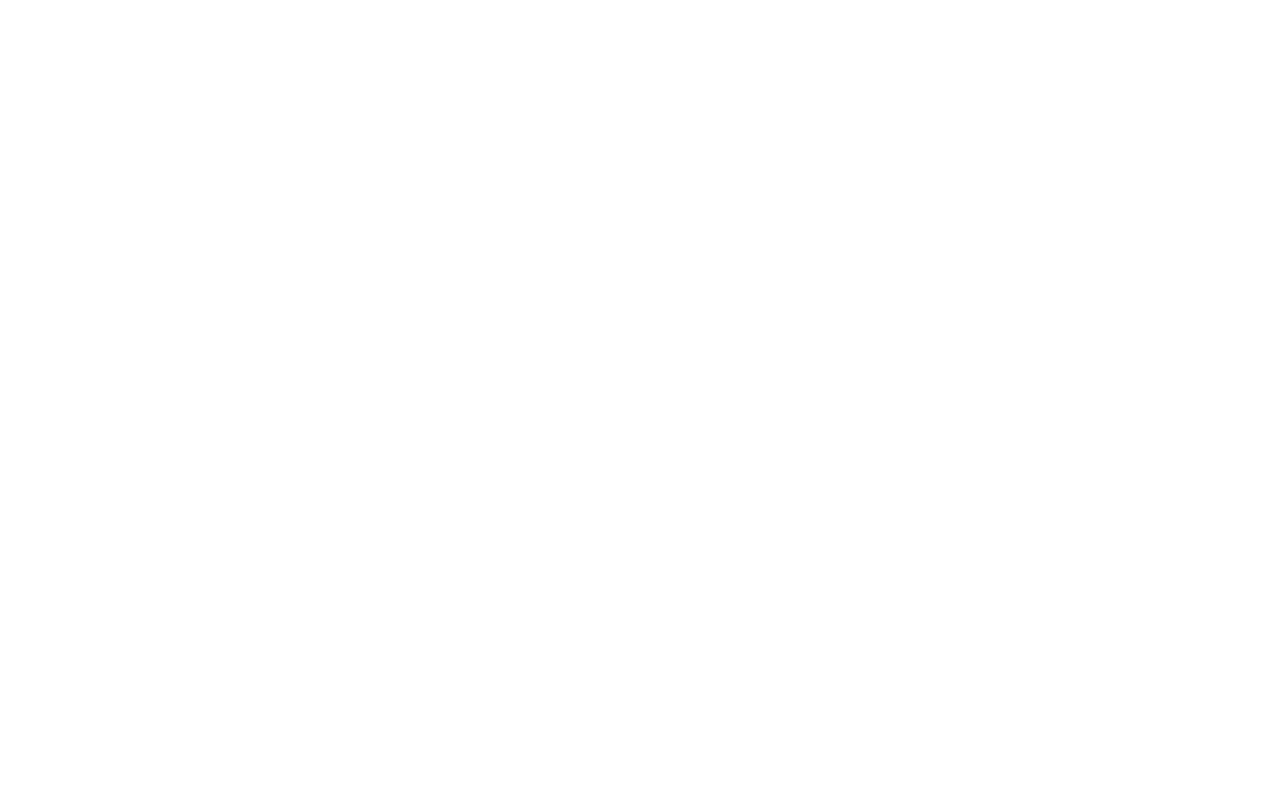
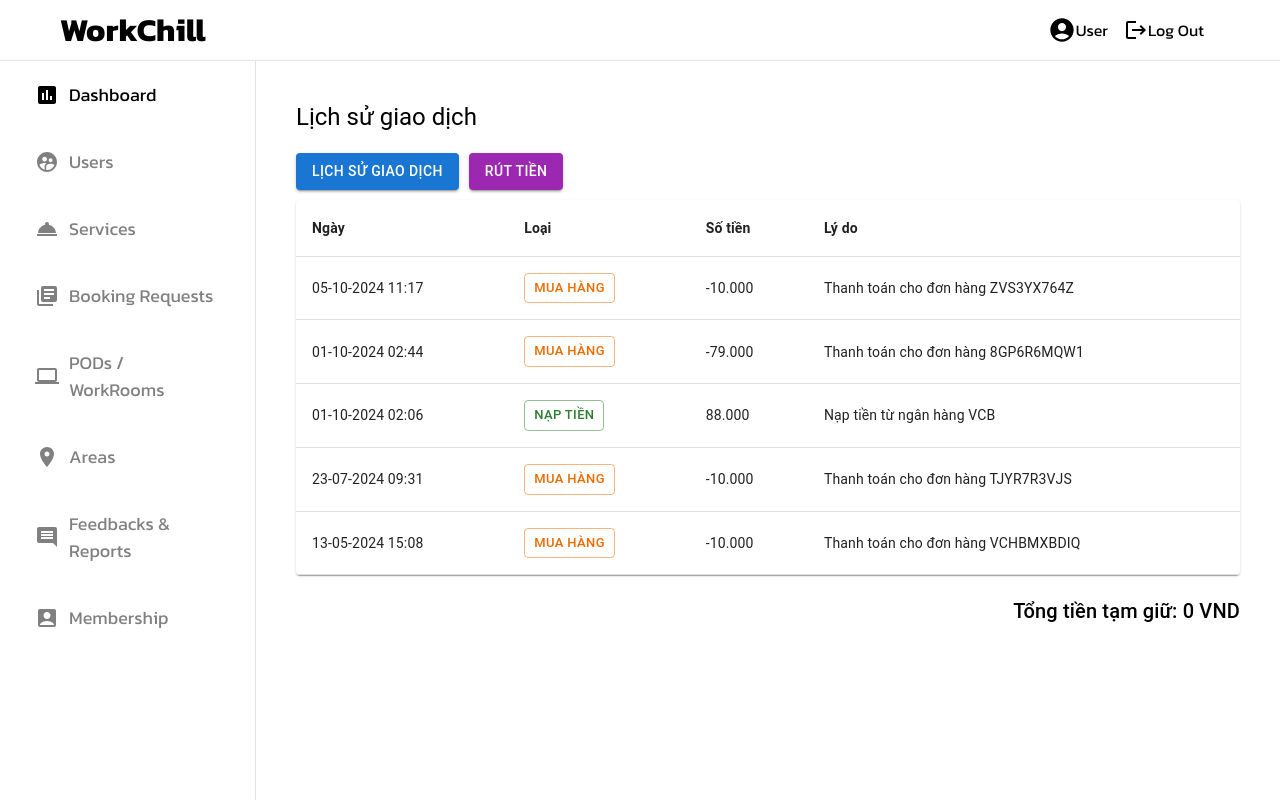
Before and after one commit to OtakuIsMe/Fall2024SWD392_SE1704_Nhom7, a React (Vite) app in the folder FE/: page /transaction-history in a window 1280 px wide. Before the commit this address had no page. Built offline with nearby package versions, Linux system fonts and the light colour scheme.

Commit message:
UI Transaction

```diff
--- a/FE/src/App.tsx
+++ b/FE/src/App.tsx
@@ -15,7 +15,7 @@
 import RoomManagement from "./Pages/Admin/RoomManagement/RoomManagement.tsx";
 import FRManagement from "./Pages/Admin/F&RManagement/F&RManagement.tsx";
 import MembershipManagement from "./Pages/Admin/MembershipManagement/MembershipManagement.tsx";
-
+import TransactionHistory from "./Pages/Customer/TransactionHistory/TransactionHistory.tsx";
 const App: React.FC = () => {
   const location = useLocation();
 
@@ -42,6 +42,7 @@
             <Route path="/feedbacks&reports" element={<FRManagement/>}/>
             <Route path="/areas" element={<AreaManagement/>}/>
             <Route path="/membership" element={<MembershipManagement/>}/>
+            <Route path="/transaction-history" element={<TransactionHistory />} />
           </Route>
         </Routes>
       </AuthenProvider>
--- a/FE/src/Components/Header/Header.tsx
+++ b/FE/src/Components/Header/Header.tsx
@@ -156,6 +156,7 @@
             <Menu anchorEl={anchorEl} open={open} onClose={handleClose}>
               <MenuItem onClick={handleClose}>{user.username}</MenuItem>
               <MenuItem onClick={handleEditClick}>Chỉnh sửa thông tin</MenuItem>
+              <MenuItem onClick={() => navigate('/transaction-history')}>Lịch sử giao dịch</MenuItem>
               <MenuItem onClick={handleLogoutClick}>Đăng xuất</MenuItem>
             </Menu>
           </>
--- /dev/null
+++ b/FE/src/Pages/Customer/TransactionHistory/TransactionHistory.css
@@ -0,0 +1,14 @@
+.transaction-history {
+    width: 100%;
+    padding: 20px;
+  }
+
+  .transaction-header {
+    display: flex;
+    justify-content: space-between;
+    margin-bottom: 20px;
+  }
+
+  .transaction-header button {
+    margin-right: 10px;
+  }
--- /dev/null
+++ b/FE/src/Pages/Customer/TransactionHistory/TransactionHistory.tsx
@@ -0,0 +1,65 @@
+import React from 'react';
+import { Box, Button, Table, TableBody, TableCell, TableContainer, TableHead, TableRow, Paper, Typography } from '@mui/material';
+import './TransactionHistory.css'; // Import file CSS để tùy chỉnh giao diện nếu cần
+
+const TransactionHistory = () => {
+  // Tạo dữ liệu mẫu
+  const transactions = [
+    { id: 1, date: '05-10-2024 11:17', type: 'Mua hàng', amount: '-10.000', reason: 'Thanh toán cho đơn hàng ZVS3YX764Z' },
+    { id: 2, date: '01-10-2024 02:44', type: 'Mua hàng', amount: '-79.000', reason: 'Thanh toán cho đơn hàng 8GP6R6MQW1' },
+    { id: 3, date: '01-10-2024 02:06', type: 'Nạp tiền', amount: '88.000', reason: 'Nạp tiền từ ngân hàng VCB' },
+    { id: 4, date: '23-07-2024 09:31', type: 'Mua hàng', amount: '-10.000', reason: 'Thanh toán cho đơn hàng TJYR7R3VJS' },
+    { id: 5, date: '13-05-2024 15:08', type: 'Mua hàng', amount: '-10.000', reason: 'Thanh toán cho đơn hàng VCHBMXBDIQ' },
+    // Thêm nhiều dữ liệu mẫu khác...
+  ];
+
+  return (
+    <Box sx={{ padding: '20px' }}>
+      <Typography variant="h5" sx={{ marginBottom: '20px' }}>Lịch sử giao dịch</Typography>
+
+      <Button variant="contained" color="primary" sx={{ marginBottom: '10px' }}>
+        Lịch sử giao dịch
+      </Button>
+      <Button variant="contained" color="secondary" sx={{ marginLeft: '10px', marginBottom: '10px' }}>
+        Rút tiền
+      </Button>
+
+      <TableContainer component={Paper}>
+        <Table aria-label="transaction table">
+          <TableHead>
+            <TableRow>
+              <TableCell><strong>Ngày</strong></TableCell>
+              <TableCell><strong>Loại</strong></TableCell>
+              <TableCell><strong>Số tiền</strong></TableCell>
+              <TableCell><strong>Lý do</strong></TableCell>
+            </TableRow>
+          </TableHead>
+          <TableBody>
+            {transactions.map((transaction) => (
+              <TableRow key={transaction.id}>
+                <TableCell>{transaction.date}</TableCell>
+                <TableCell>
+                  <Button
+                    variant="outlined"
+                    color={transaction.type === 'Mua hàng' ? 'warning' : 'success'}
+                    size="small"
+                  >
+                    {transaction.type}
+                  </Button>
+                </TableCell>
+                <TableCell>{transaction.amount}</TableCell>
+                <TableCell>{transaction.reason}</TableCell>
+              </TableRow>
+            ))}
+          </TableBody>
+        </Table>
+      </TableContainer>
+
+      <Box sx={{ marginTop: '20px', textAlign: 'right' }}>
+        <Typography variant="h6">Tổng tiền tạm giữ: 0 VND</Typography>
+      </Box>
+    </Box>
+  );
+};
+
+export default TransactionHistory;
```
